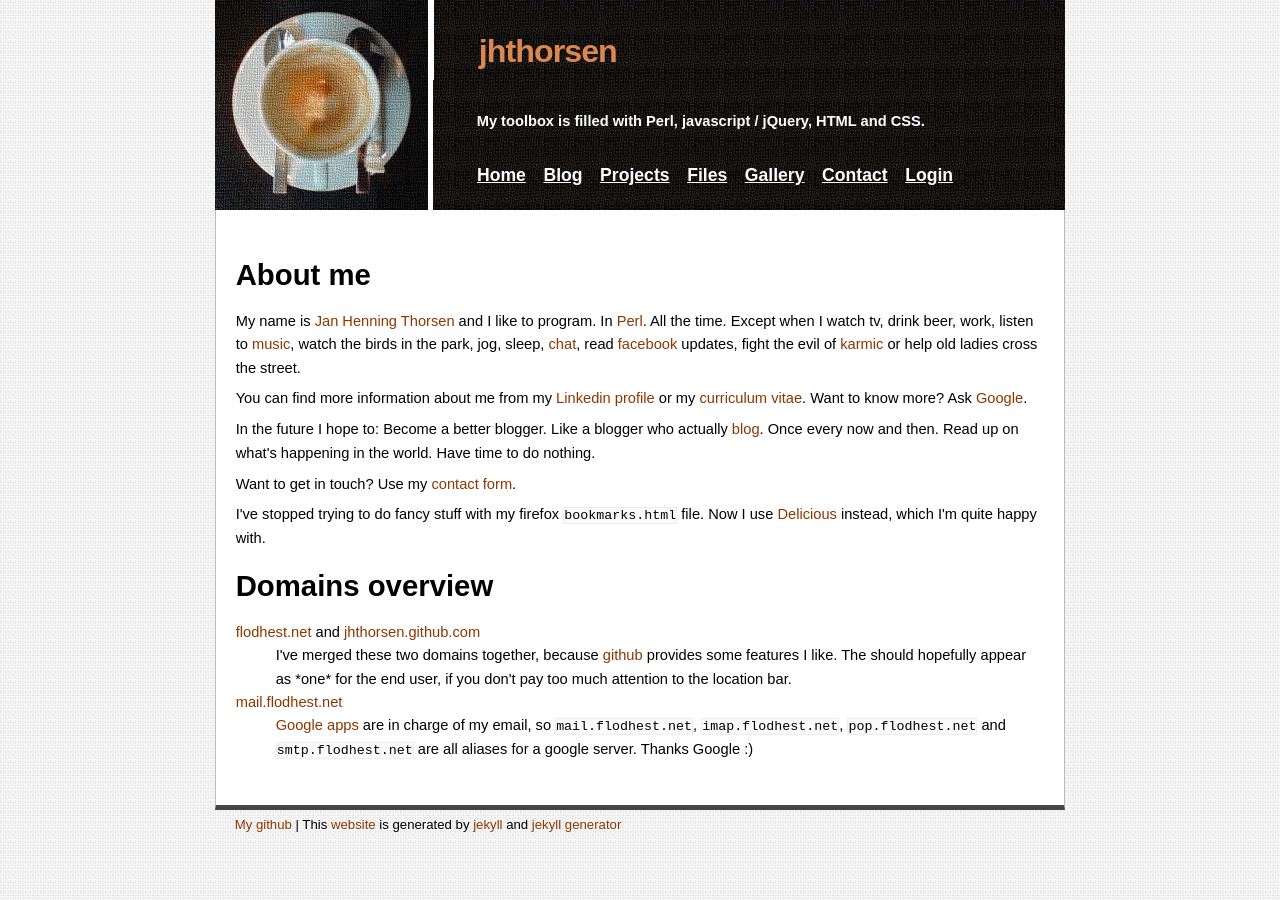
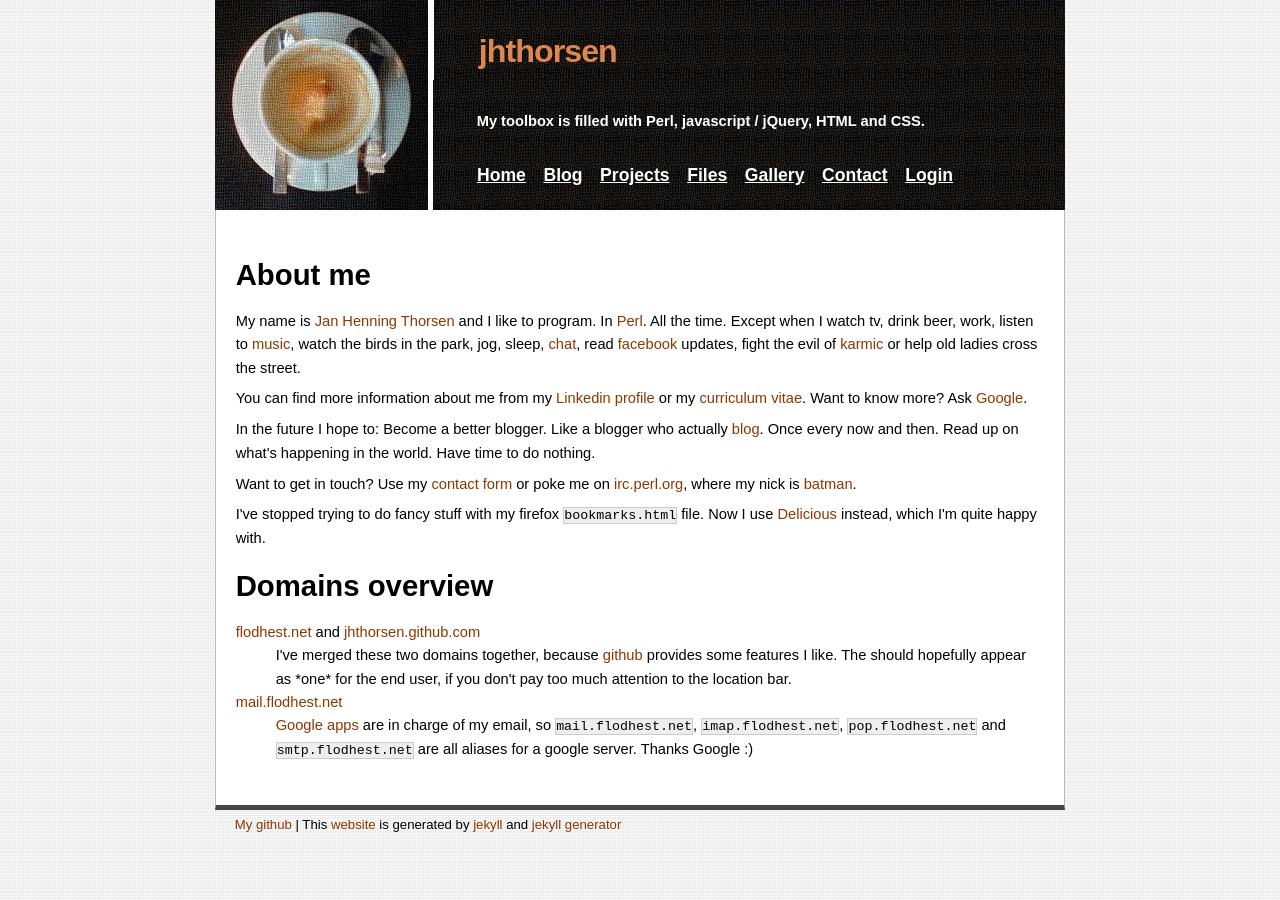
Before and after one commit to kberov/jhthorsen.github.com, a Jekyll site: the page built from index.html, in a window 1280 px wide. Built offline with Jekyll 4.4.1, drawn with Linux system fonts in a browser that asks for light colours.

Commit message:
add irc-info and altered code/pre styling

```diff
--- a/css/stylesheet.css
+++ b/css/stylesheet.css
@@ -44,10 +44,10 @@ h3 {
 }
 
 pre, code {
+    background: #eee;
+    border: 1px solid #ccc;
     font-size: 10pt;
     line-height: 1.3em;
-    background: #fafafa;
-    border: 1px solid #eee;
 }
 
 pre code {
--- a/index.html
+++ b/index.html
@@ -26,7 +26,9 @@ title: jhthorsen's page
     on what's happening in the world. Have time to do nothing.
 </p>
 <p>
-    Want to get in touch? Use my <a href="http://flodhest.net/contact">contact form</a>.
+    Want to get in touch? Use my <a href="http://flodhest.net/contact">contact form</a>
+    or poke me on <a href="irc://irc.perl.org">irc.perl.org</a>, where my
+    nick is <a href="http://en.wikipedia.org/wiki/Batman">batman</a>.
 </p>
 
 <script type="text/javascript" src="http://feeds.delicious.com/v2/js/jhthorsen?icon=m&amp;count=10&amp;sort=date&amp;extended&amp;showadd"></script>
```
